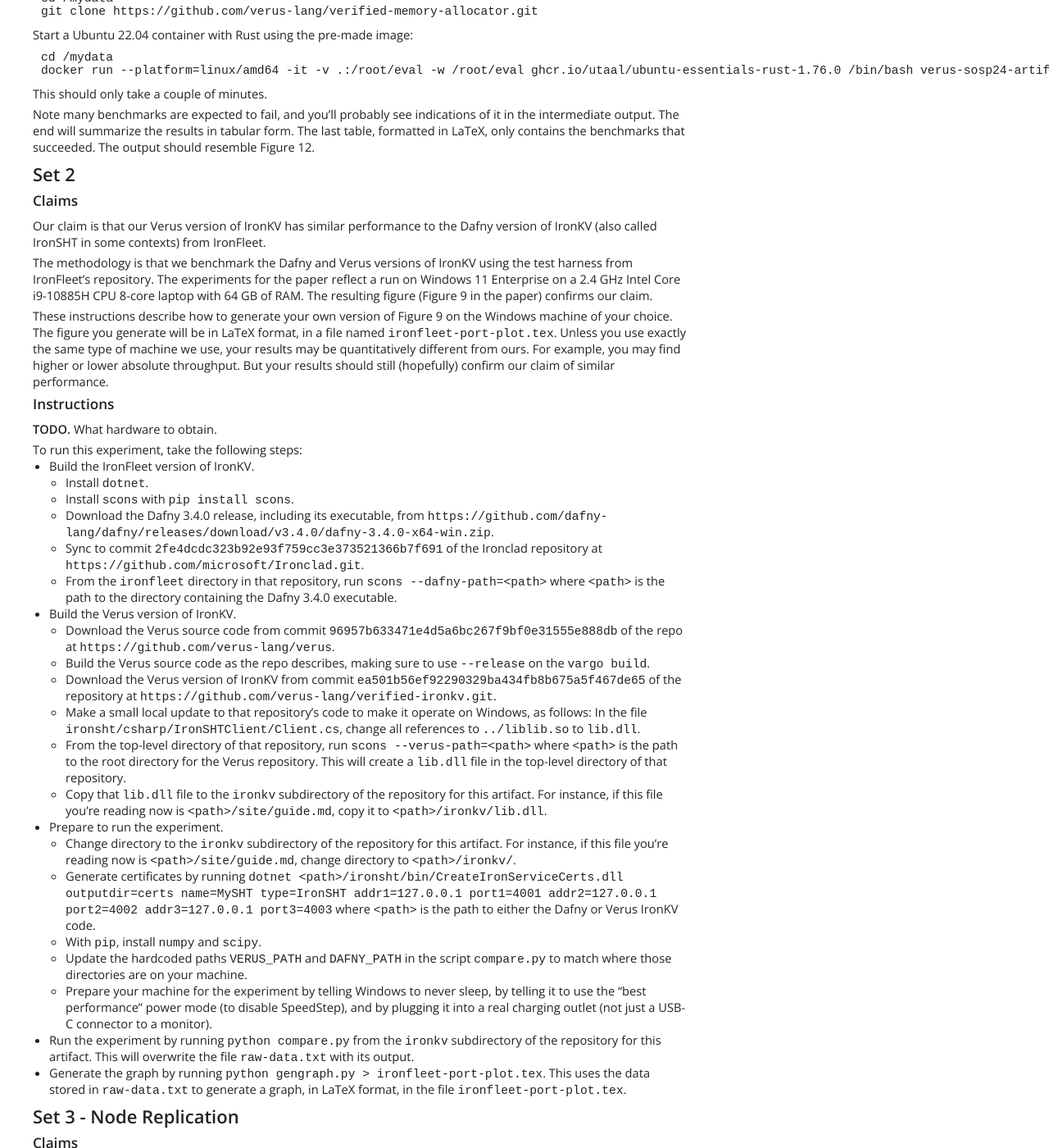
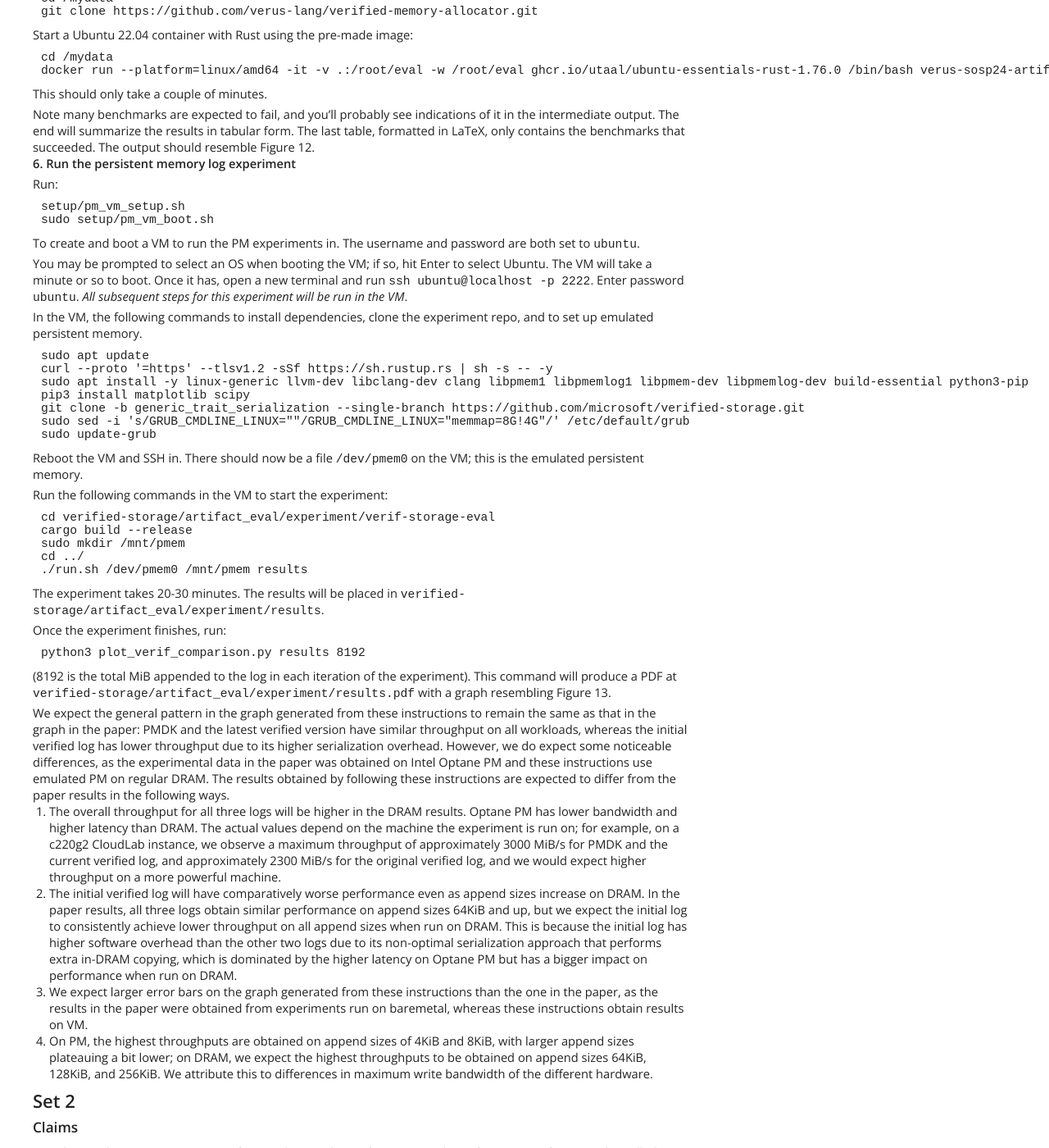
Before and after one commit to verus-lang/paper-sosp24-artifact, a Jekyll site: the page built from site/guide.md, in a window 1280 px wide and 1400 px high, scrolled down 1874 px. Shown: the whole window at 82% size. Built offline with Jekyll 4.4.1, drawn with Linux system fonts in a browser that asks for light colours.

Commit message:
Add PM experiment scripts and instructions

````diff
--- a/site/guide.md
+++ b/site/guide.md
@@ -136,6 +136,88 @@ Note many benchmarks are expected to fail, and you'll probably see indications o
 in the intermediate output. The end will summarize the results in tabular form.
 The last table, formatted in LaTeX, only contains the benchmarks that succeeded.
 The output should resemble Figure 12.
+
+#### 6. Run the persistent memory log experiment
+
+Run:
+
+```shell
+setup/pm_vm_setup.sh
+sudo setup/pm_vm_boot.sh
+```
+
+To create and boot a VM to run the PM experiments in. The username and password are both
+set to `ubuntu`.
+
+You may be prompted to select an OS when booting the VM; if so, hit Enter to select Ubuntu.
+The VM will take a minute or so to boot.
+Once it has, open a new terminal and run `ssh ubuntu@localhost -p 2222`. Enter password `ubuntu`.
+*All subsequent steps for this experiment will be run in the VM*.
+
+In the VM, the following commands to install dependencies, clone the experiment repo, and to set up emulated persistent memory.
+
+```shell
+sudo apt update
+curl --proto '=https' --tlsv1.2 -sSf https://sh.rustup.rs | sh -s -- -y
+sudo apt install -y linux-generic llvm-dev libclang-dev clang libpmem1 libpmemlog1 libpmem-dev libpmemlog-dev build-essential python3-pip
+pip3 install matplotlib scipy
+git clone -b generic_trait_serialization --single-branch https://github.com/microsoft/verified-storage.git
+sudo sed -i 's/GRUB_CMDLINE_LINUX=""/GRUB_CMDLINE_LINUX="memmap=8G!4G"/' /etc/default/grub
+sudo update-grub
+```
+
+Reboot the VM and SSH in. There should now be a file `/dev/pmem0` on the VM; this is the emulated persistent memory.
+
+Run the following commands in the VM to start the experiment:
+
+```shell
+cd verified-storage/artifact_eval/experiment/verif-storage-eval
+cargo build --release
+sudo mkdir /mnt/pmem
+cd ../
+./run.sh /dev/pmem0 /mnt/pmem results
+```
+The experiment takes 20-30 minutes. The results will be placed in `verified-storage/artifact_eval/experiment/results`.
+
+Once the experiment finishes, run:
+
+```shell
+python3 plot_verif_comparison.py results 8192
+```
+
+(8192 is the total MiB appended to the log in each iteration of the experiment).
+This command will produce a PDF at `verified-storage/artifact_eval/experiment/results.pdf` with a
+graph resembling Figure 13.
+
+We expect the general pattern in the graph generated from these instructions to remain the same as
+that in the graph in the paper: PMDK and the latest verified version have similar throughput on all
+workloads, whereas the initial verified log has lower throughput due to its higher serialization
+overhead. However, we do expect some noticeable differences, as the experimental data in the paper
+was obtained on Intel Optane PM and these instructions use emulated PM on regular DRAM. The results
+obtained by following these instructions are expected to differ from the paper results in the
+following ways.
+
+1. The overall throughput for all three logs will be higher in the DRAM results.
+Optane PM has lower bandwidth and higher latency than DRAM. The actual values
+depend on the machine the experiment is run on; for example, on a c220g2 CloudLab
+instance, we observe a maximum throughput of approximately 3000 MiB/s for PMDK and
+the current verified log, and approximately 2300 MiB/s for the original verified log,
+and we would expect higher throughput on a more powerful machine.
+2. The initial verified log will have comparatively worse performance even as append
+sizes increase on DRAM. In the paper results, all three logs obtain similar performance
+on append sizes 64KiB and up, but we expect the initial log to consistently achieve lower
+throughput on all append sizes when run on DRAM. This is because the initial log has
+higher software overhead than the other two logs due to its non-optimal serialization approach
+that performs extra in-DRAM copying, which is dominated by the higher latency on Optane PM but
+has a bigger impact on performance when run on DRAM.
+3. We expect larger error bars on the graph generated from these instructions than the one in
+the paper, as the results in the paper were obtained from experiments run on baremetal, whereas
+these instructions obtain results on VM.
+4. On PM, the highest throughputs are obtained on append sizes of 4KiB and 8KiB, with larger
+append sizes plateauing a bit lower; on DRAM, we expect the highest throughputs to be obtained
+on append sizes 64KiB, 128KiB, and 256KiB. We attribute this to differences in maximum write
+bandwidth of the different hardware.
+
 
 ## Set 2
 
````
Also changed, not shown: 2 other files.
